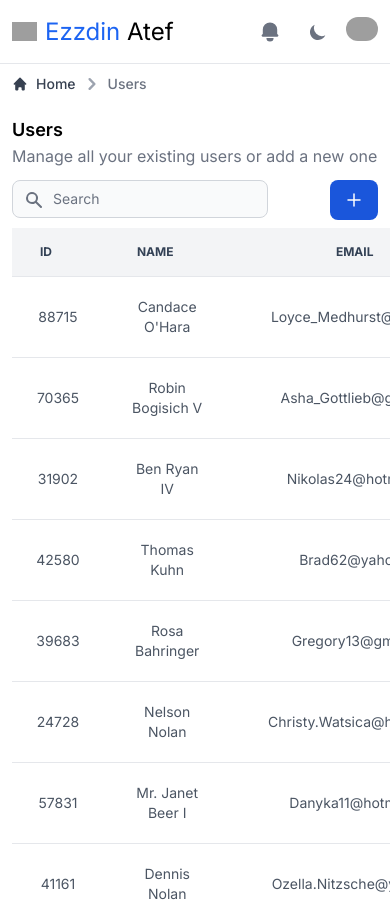
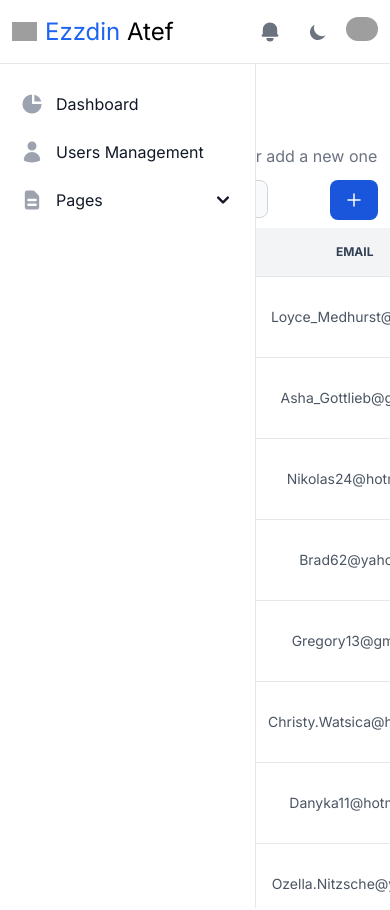
Before and after one commit to ezzdin-atef/ultimate-dashboard-kit, a React (Vite) app: page /manage/users in a window 390 px wide. Shown: the top 910 px of the page. Built offline with nearby package versions, Linux system fonts and the light colour scheme; grey boxes are pictures that could not be loaded.

Commit message:
feat: collapse feature of sidebar

```diff
--- a/src/app/slices/sidebar.slice.ts
+++ b/src/app/slices/sidebar.slice.ts
@@ -3,10 +3,12 @@ import type { PayloadAction } from "@reduxjs/toolkit";
 
 export interface SidebarState {
   isOpen: boolean;
+  isCollapsed: boolean;
 }
 
 const initialState: SidebarState = {
   isOpen: false,
+  isCollapsed: false,
 };
 
 export const sidebarSlice = createSlice({
@@ -25,10 +27,13 @@ export const sidebarSlice = createSlice({
     setSidebarState: (state, action: PayloadAction<boolean>) => {
       state.isOpen = action.payload;
     },
+    toggleCollapse: (state) => {
+      state.isCollapsed = !state.isCollapsed;
+    },
   },
 });
 
 // Action creators are generated for each case reducer function
-export const { toggleSidebar, closeSidebar, openSidebar, setSidebarState } = sidebarSlice.actions;
+export const { toggleSidebar, closeSidebar, openSidebar, setSidebarState, toggleCollapse } = sidebarSlice.actions;
 
 export default sidebarSlice.reducer;
--- a/src/components/Sidebar/Collapse.tsx
+++ b/src/components/Sidebar/Collapse.tsx
@@ -1,23 +1,31 @@
+import { RootState } from "@/app/store";
+import clsx from "clsx";
 import React, { useState } from "react";
+import { useSelector } from "react-redux";
 import { Link } from "react-router-dom";
 
 export default function Collapse({ name, icon, children }: TSidebarItem) {
+  const isCollapsed = useSelector((state: RootState) => state.sidebar.isCollapsed);
   const [isOpen, setIsOpen] = useState(false);
 
   return (
-    <li>
+    <li className="relative">
       <button
         type="button"
         className="flex items-center p-2 w-full text-base font-normal text-gray-900 rounded-lg transition duration-75 group hover:bg-gray-100 dark:text-white dark:hover:bg-gray-700"
         onClick={() => setIsOpen(!isOpen)}
       >
-        <div className="w-6 h-6 text-gray-400 transition duration-75 dark:text-gray-400 group-hover:text-gray-900 dark:group-hover:text-white">
+        <div className="w-6 h-6 flex-shrink-0 text-gray-400 transition duration-75 dark:text-gray-400 group-hover:text-gray-900 dark:group-hover:text-white">
           {icon}
         </div>
-        <span className="flex-1 ml-3 text-left whitespace-nowrap">{name}</span>
+        <span className={clsx({ "flex-1 ml-3 text-left whitespace-nowrap": true, hidden: isCollapsed })}>{name}</span>
         <svg
           aria-hidden="true"
-          className="w-6 h-6"
+          className={clsx({
+            "flex-shrink-0": true,
+            "w-6 h-6": !isCollapsed,
+            "-rotate-90 md:w-4 md:h-4": isCollapsed,
+          })}
           fill="currentColor"
           viewBox="0 0 20 20"
           xmlns="http://www.w3.org/2000/svg"
@@ -30,12 +38,21 @@ export default function Collapse({ name, icon, children }: TSidebarItem) {
         </svg>
       </button>
       {isOpen && (
-        <ul className="py-2 space-y-2">
+        <ul
+          className={clsx({
+            "py-2 space-y-2 static": true,
+            "md:absolute md:top-0 md:left-full md:bg-white md:shadow md:rounded-lg md:w-44 ": isCollapsed,
+          })}
+        >
           {children?.map((el, index) => (
             <li key={index}>
               <Link
                 to={el.link}
-                className="flex items-center p-2 pl-11 w-full text-base font-normal text-gray-900 rounded-lg transition duration-75 group hover:bg-gray-100 dark:text-white dark:hover:bg-gray-700"
+                className={clsx({
+                  "flex items-center p-2 pl-11 w-full text-base font-normal text-gray-900 rounded-lg transition duration-75 group hover:bg-gray-100 dark:text-white dark:hover:bg-gray-700":
+                    true,
+                  "md:pl-2 md:rounded-none": isCollapsed,
+                })}
               >
                 {el.name}
               </Link>
--- a/src/components/Sidebar/Item.tsx
+++ b/src/components/Sidebar/Item.tsx
@@ -1,9 +1,13 @@
 import { closeSidebar } from "@/app/slices/sidebar.slice";
+import { RootState } from "@/app/store";
+import clsx from "clsx";
 import React from "react";
-import { useDispatch } from "react-redux";
+import { useDispatch, useSelector } from "react-redux";
 import { Link } from "react-router-dom";
 
 export default function Item({ name, icon, link }: TSidebarItem) {
+  const isCollapsed = useSelector((state: RootState) => state.sidebar.isCollapsed);
+
   return (
     <li>
       <Link
@@ -13,7 +17,7 @@ export default function Item({ name, icon, link }: TSidebarItem) {
         <div className="w-6 h-6 text-gray-400 transition duration-75 dark:text-gray-400 group-hover:text-gray-900 dark:group-hover:text-white">
           {icon}
         </div>
-        <span className="ml-3">{name}</span>
+        <span className={clsx({ "ml-3": true, hidden: isCollapsed })}>{name}</span>
       </Link>
     </li>
   );
--- a/src/components/Sidebar/index.tsx
+++ b/src/components/Sidebar/index.tsx
@@ -9,26 +9,22 @@ import { toggleSidebar } from "@/app/slices/sidebar.slice";
 import useClickOutside from "@/hooks/useClickOutside";
 
 export default function Sidebar({ items }: TSidebar) {
-  const isOpen = useSelector((state: RootState) => state.sidebar.isOpen);
+  const { isOpen, isCollapsed } = useSelector((state: RootState) => state.sidebar);
   const dispatch = useDispatch();
-  const { ref } = useClickOutside({
-    condition: isOpen,
-    fn: () => dispatch(toggleSidebar()),
-  });
 
   return (
     <>
       <aside
-        ref={ref}
         id="default-sidebar"
         className={clsx({
-          "md:flex fixed top-0 left-0 z-30 flex-col flex-shrink-0 w-64 h-full mt-16 font-normal duration-75 lg:flex transition-width":
+          "md:flex fixed top-0 left-0 z-30 flex-col flex-shrink-0 h-full mt-16 font-normal duration-75 lg:flex transition-width":
             true,
-          hidden: !isOpen,
+          "hidden w-16": isCollapsed,
+          "w-64": !isCollapsed,
         })}
         aria-label="Sidenav"
       >
-        <div className="overflow-y-auto py-5 px-3 h-full bg-white border-r border-gray-200 dark:bg-gray-800 dark:border-gray-700">
+        <div className="py-5 px-3 h-full bg-white border-r border-gray-200 dark:bg-gray-800 dark:border-gray-700">
           <ul className="space-y-2">
             {items.map((item, index) =>
               item.children ? (
@@ -41,7 +37,10 @@ export default function Sidebar({ items }: TSidebar) {
         </div>
       </aside>
       {isOpen && (
-        <div className="md:hidden z-20 bg-gray-700 opacity-75 fixed top-0 bottom-0 left-0 right-0 min-h-screen min-w-full" />
+        <div
+          className="md:hidden z-20 bg-gray-700 opacity-75 fixed top-0 bottom-0 left-0 right-0 min-h-screen min-w-full"
+          onClick={() => dispatch(toggleSidebar())}
+        />
       )}
     </>
   );
--- a/src/components/TopNav/index.tsx
+++ b/src/components/TopNav/index.tsx
@@ -3,7 +3,7 @@ import NotificationsButton from "../NotificationsButton";
 import ThemeToggleButton from "../ThemeToggleButton";
 import UserDropdown from "./UserDropdown";
 import { useDispatch } from "react-redux";
-import { toggleSidebar } from "@/app/slices/sidebar.slice";
+import { toggleCollapse, toggleSidebar } from "@/app/slices/sidebar.slice";
 
 export default function TopNav() {
   const dispatch = useDispatch();
@@ -11,8 +11,11 @@ export default function TopNav() {
   return (
     <div className="flex items-center justify-between px-3 py-3 h-16 fixed z-30 w-full bg-white border-b border-gray-200 dark:bg-gray-800 dark:border-gray-700">
       <div className="flex items-center gap-2">
-        <button className="cursor-pointer" onClick={() => dispatch(toggleSidebar())}>
+        <button className="md:hidden cursor-pointer" onClick={() => dispatch(toggleSidebar())}>
           <img src="./icons/bars.svg" alt="bars-menu" width={25} />
+        </button>
+        <button className="hidden md:block cursor-pointer" onClick={() => dispatch(toggleCollapse())}>
+          <img src="./icons/list-bullet.svg" alt="bars-menu" width={25} />
         </button>
 
         <h1 className="text-2xl font-normal">
--- a/src/layout/ASideLayout.tsx
+++ b/src/layout/ASideLayout.tsx
@@ -2,13 +2,22 @@ import React from "react";
 import Sidebar from "@/components/Sidebar";
 import TopNav from "@/components/TopNav";
 import { SIDEBAR_ITEMS } from "@/constant/SIDEBAR";
+import { useSelector } from "react-redux";
+import { RootState } from "@/app/store";
+import clsx from "clsx";
 
 export default function ASideLayout({ children }: { children: React.ReactNode }) {
+  const isCollapsed = useSelector((state: RootState) => state.sidebar.isCollapsed);
+
   return (
     <div className="bg-gray-50 dark:bg-gray-800">
       <TopNav />
       <Sidebar items={SIDEBAR_ITEMS} />
-      <div className="md:pl-64 pt-16 min-h-screen flex-grow">{children}</div>
+      <div
+        className={clsx({ "pt-16 min-h-screen flex-grow": true, "md:pl-64": !isCollapsed, "md:pl-16": isCollapsed })}
+      >
+        {children}
+      </div>
     </div>
   );
 }
```
Also changed, not shown: public/icons/list-bullet.svg (added), 1 other file (tests, documents, lock files or other folders).
